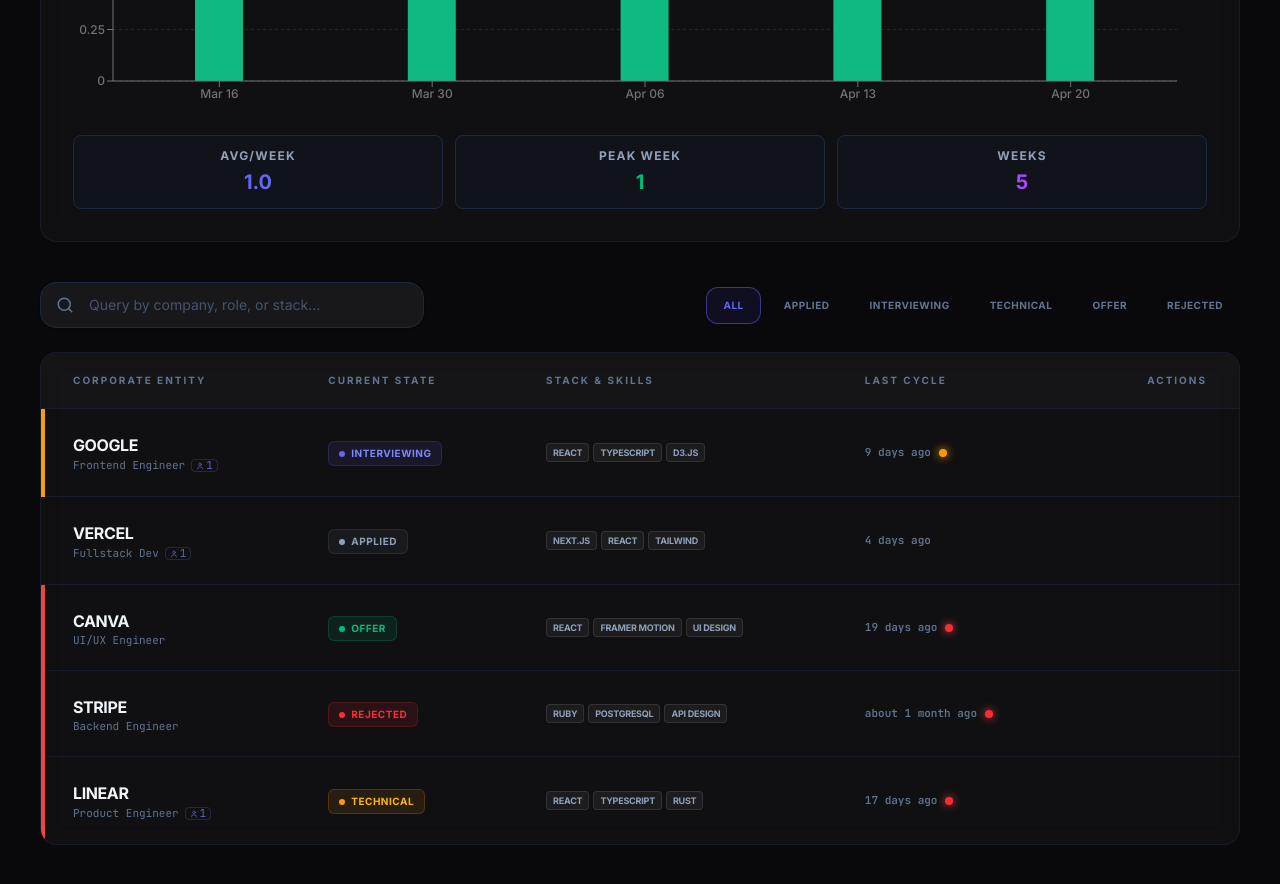
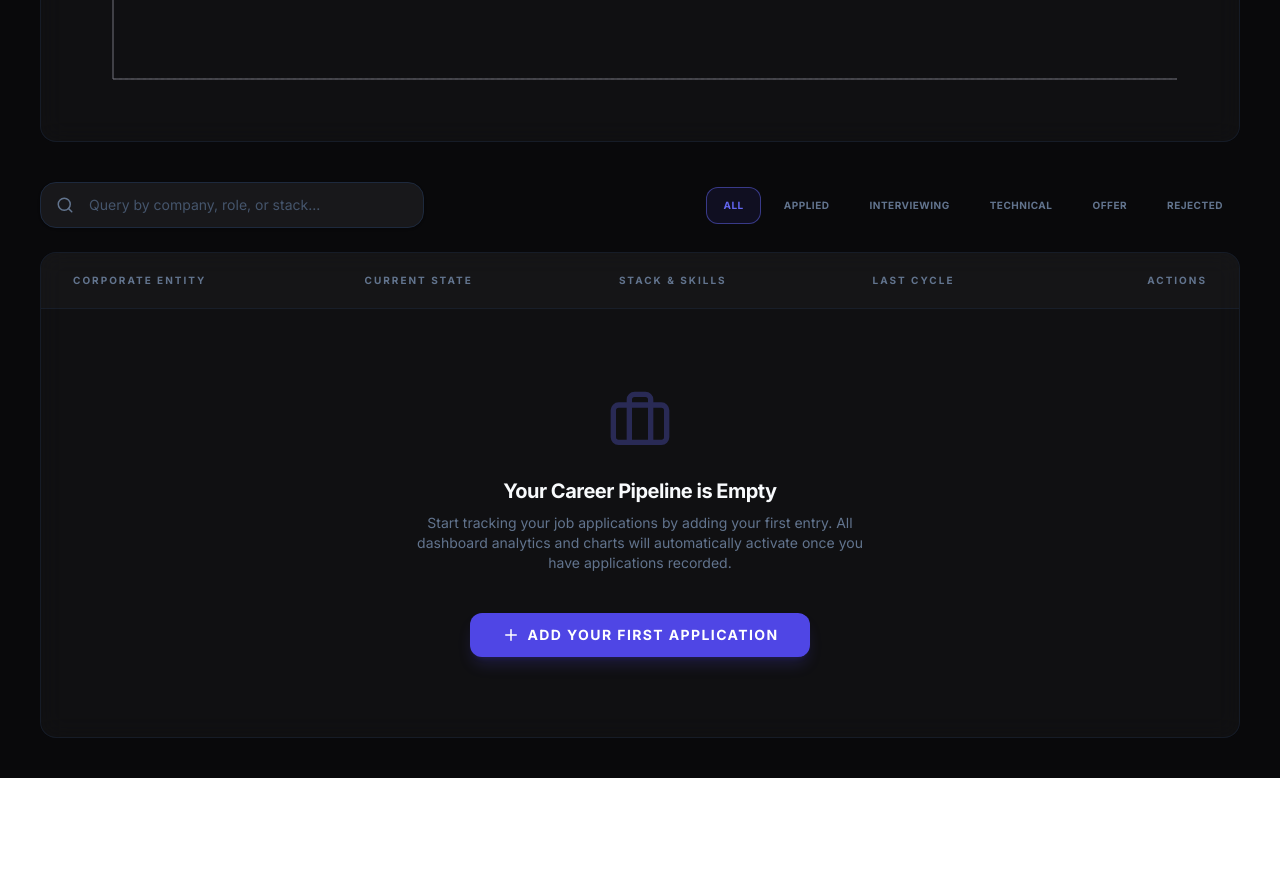
Before and after one commit to carebear1919/Job-Application-Tracker, a React (Vite) app: page / in a window 1280 px wide. Shown: the part 1540-2424 px from the top of the page. After the commit the page ends 2318 px from the top, so only its background shows below. Built offline with nearby package versions, Linux system fonts and the light colour scheme.

Commit message:
Update App.tsx

```diff
--- a/src/App.tsx
+++ b/src/App.tsx
@@ -56,78 +56,7 @@
   coverLetterUrl?: string;
 }
 
-const INITIAL_JOBS: Job[] = [
-  {
-    id: '1',
-    company: 'Google',
-    role: 'Frontend Engineer',
-    source: 'LinkedIn',
-    status: 'Interviewing',
-    date: '2026-04-15',
-    updatedAt: '2026-04-20',
-    salary: '$120k',
-    link: 'https://google.com/careers',
-    skills: ['React', 'TypeScript', 'D3.js'],
-    contacts: [{ name: 'Sarah Chen', role: 'Technical Recruiter', email: 'sarah@google.com' }],
-    notes: 'Asked about web performance and accessibility.'
-  },
-  {
-    id: '2',
-    company: 'Vercel',
-    role: 'Fullstack Dev',
-    source: 'Referral',
-    status: 'Applied',
-    date: '2026-04-25',
-    updatedAt: '2026-04-25',
-    salary: '$140k',
-    link: '#',
-    skills: ['Next.js', 'React', 'Tailwind'],
-    contacts: [{ name: 'Guillermo', role: 'Referrer' }],
-    notes: 'Referral through tech twitter.'
-  },
-  {
-    id: '3',
-    company: 'Canva',
-    role: 'UI/UX Engineer',
-    source: 'Company Site',
-    status: 'Offer',
-    date: '2026-04-01',
-    updatedAt: '2026-04-10',
-    salary: '$110k',
-    link: '#',
-    skills: ['React', 'Framer Motion', 'UI Design'],
-    contacts: [],
-    notes: 'Standard 4-round interview process.'
-  },
-  {
-    id: '4',
-    company: 'Stripe',
-    role: 'Backend Engineer',
-    source: 'Indeed',
-    status: 'Rejected',
-    date: '2026-03-20',
-    updatedAt: '2026-03-25',
-    salary: '$150k',
-    link: '#',
-    skills: ['Ruby', 'PostgreSQL', 'API Design'],
-    contacts: [],
-    notes: 'Great engineering bar, tough assessment.'
-  },
-  {
-    id: '5',
-    company: 'Linear',
-    role: 'Product Engineer',
-    source: 'LinkedIn',
-    status: 'Technical',
-    date: '2026-04-10',
-    updatedAt: '2026-04-12',
-    salary: '$165k',
-    link: '#',
-    skills: ['React', 'TypeScript', 'Rust'],
-    contacts: [{ name: 'Karri Saarinen', role: 'Design Director' }],
-    notes: 'High focus on craft and performance.'
-  }
-];
+const INITIAL_JOBS: Job[] = [];
 
 const STATUS_COLORS: Record<JobStatus, string> = {
   Applied: '#6366f1',
@@ -787,8 +716,22 @@
                     );
                   }) : (
                     <tr>
-                      <td colSpan={5} className="px-8 py-20 text-center text-slate-500 italic text-sm">
-                        Zero matches found for your search parameters.
+                      <td colSpan={5} className="px-8 py-20 text-center">
+                        <div className="flex flex-col items-center gap-6">
+                          <Briefcase size={64} className="text-indigo-500 opacity-30" />
+                          <div className="space-y-2">
+                            <h3 className="text-xl font-bold tracking-tight">Your Career Pipeline is Empty</h3>
+                            <p className="text-sm text-slate-500 max-w-md">
+                              Start tracking your job applications by adding your first entry. All dashboard analytics and charts will automatically activate once you have applications recorded.
+                            </p>
+                          </div>
+                          <button
+                            onClick={openAddModal}
+                            className="bg-indigo-600 hover:bg-indigo-500 text-white px-8 py-3 rounded-xl flex items-center gap-2 transition-all text-sm font-bold shadow-lg shadow-indigo-600/20 active:scale-95 uppercase tracking-widest mt-4"
+                          >
+                            <Plus size={18} /> Add Your First Application
+                          </button>
+                        </div>
                       </td>
                     </tr>
                   )}
```
